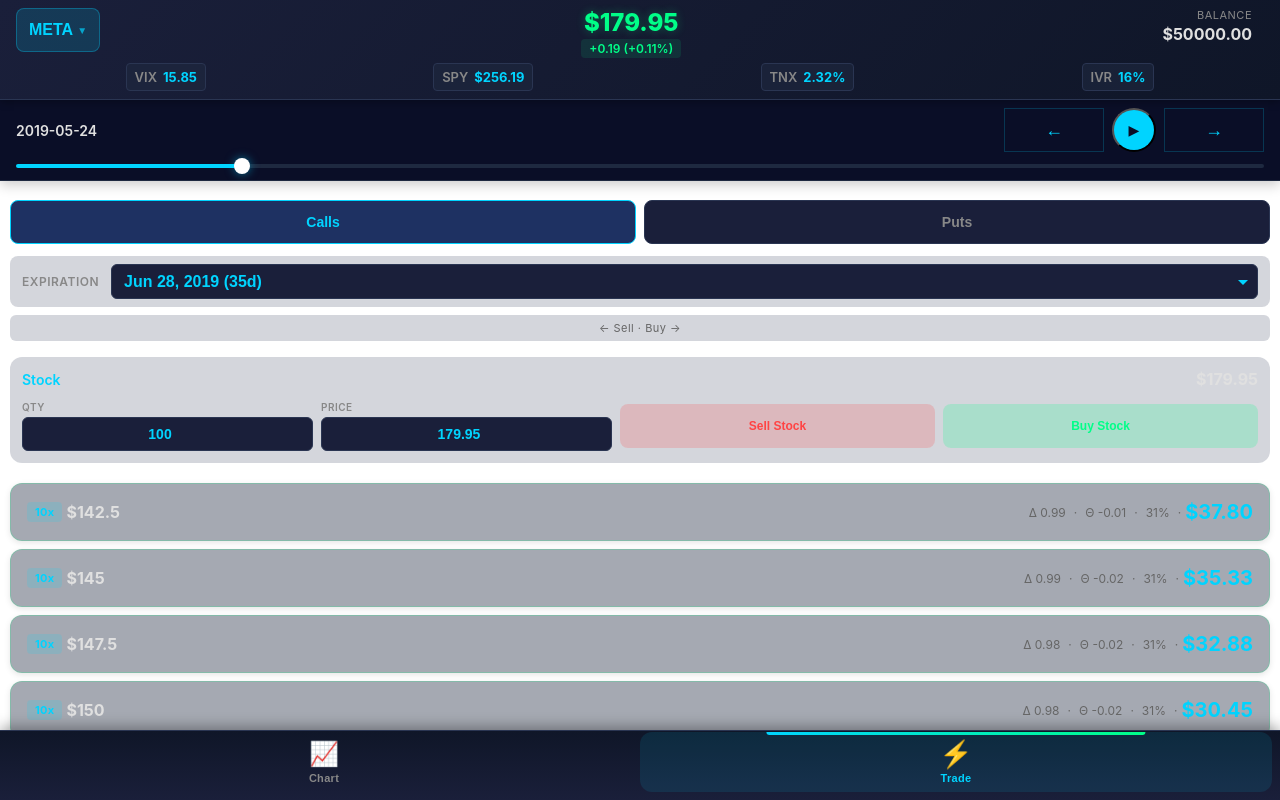
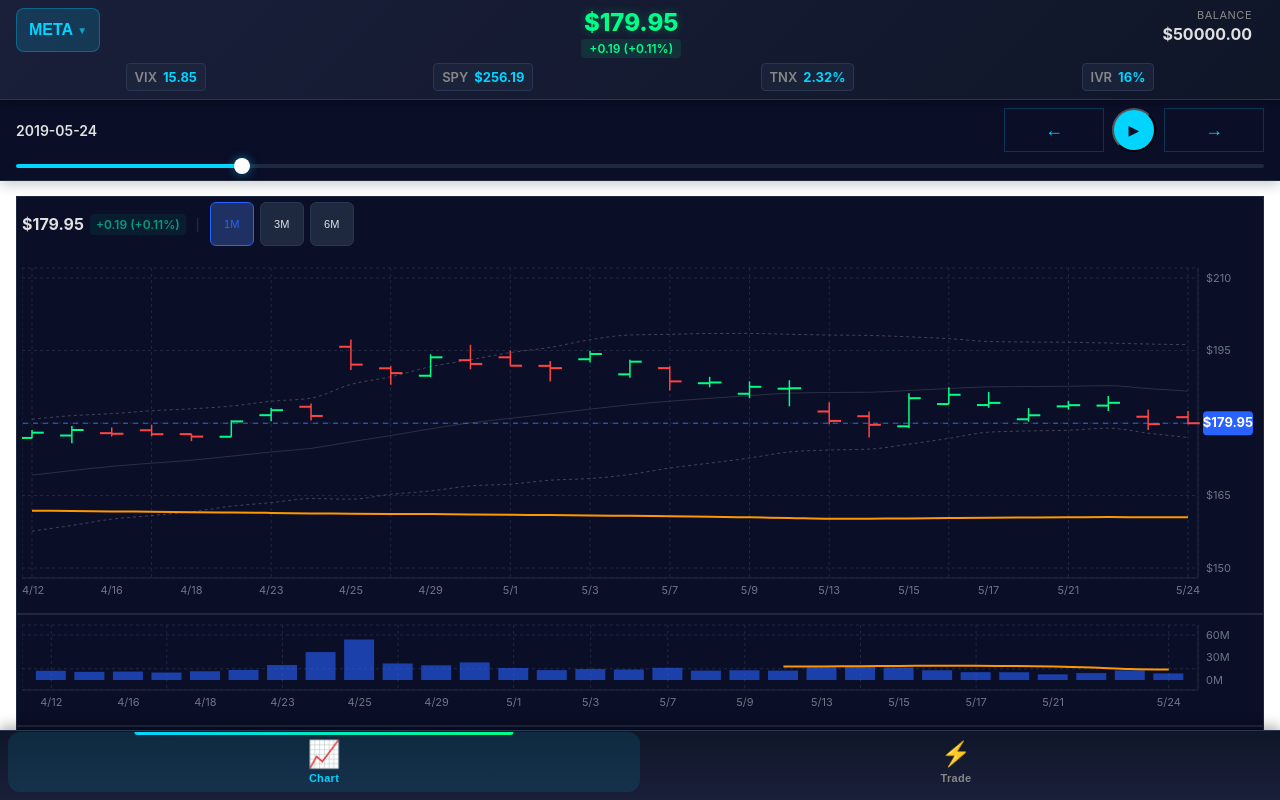
Before and after one commit to iliutaadrian/options_trading_simulator, a React (Vite) app: page / in a window 1280 px wide. Built offline with nearby package versions, Linux system fonts and the light colour scheme.

Commit message:
fix: default chart tab

```diff
--- a/src/App.jsx
+++ b/src/App.jsx
@@ -26,7 +26,7 @@
 
 function App() {
   // Mobile state
-  const [activeTab, setActiveTab] = useState('trade');
+  const [activeTab, setActiveTab] = useState('chart');
   const [showStockSelector, setShowStockSelector] = useState(false);
   const [showTradeAnimation, setShowTradeAnimation] = useState(false);
   const [lastTradeType, setLastTradeType] = useState('buy');
```
